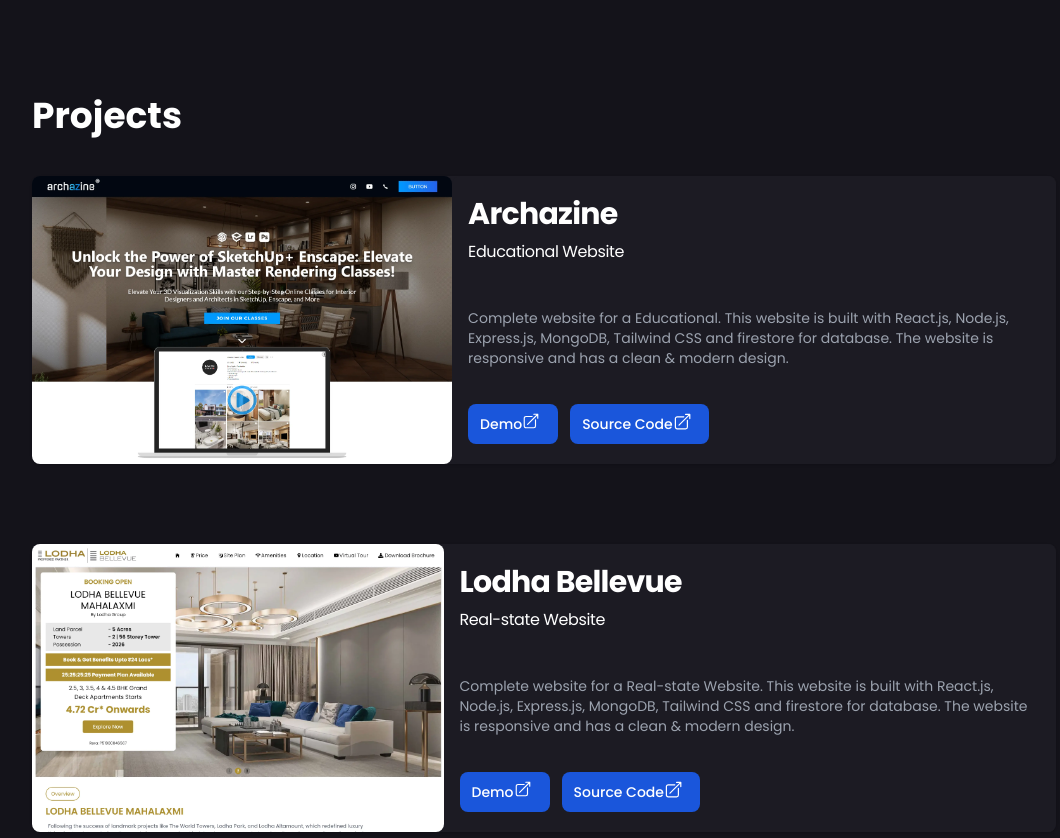
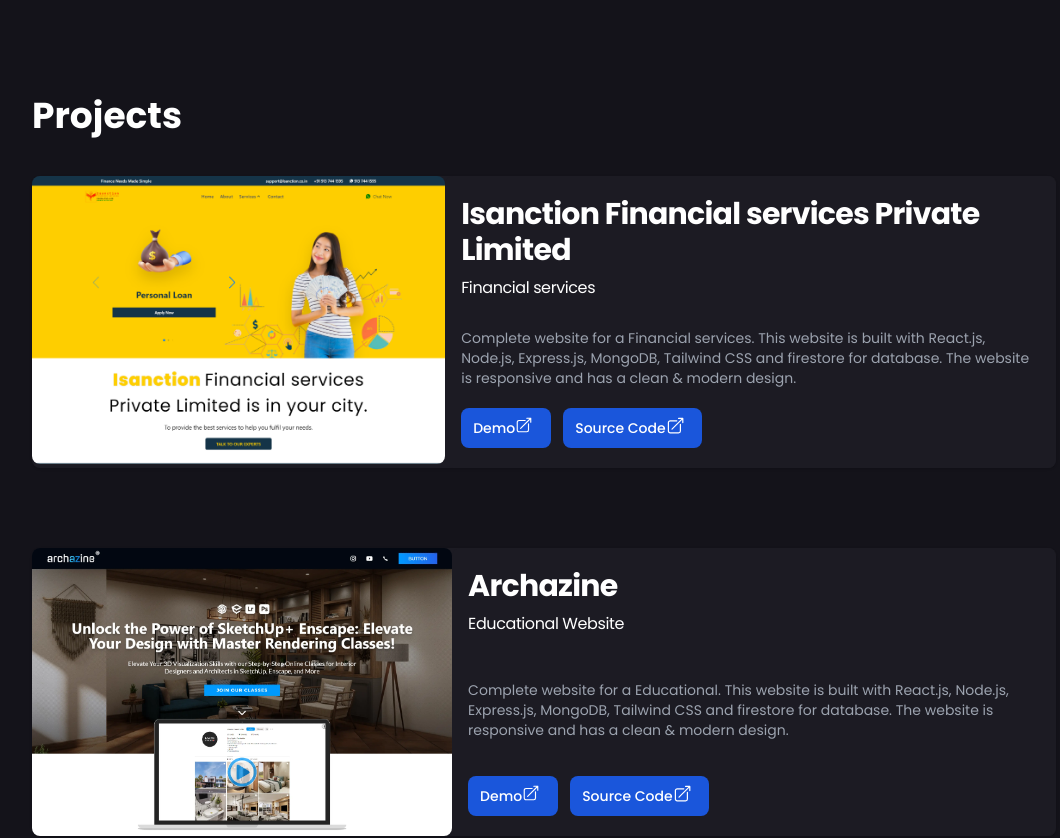
Before and after one commit to sandeshdulawat/sandeshdulawat-portfolio, a React (Vite) app: page / in a window 1280 px wide. Shown: the part 1380-2218 px from the top of the page, without its empty margins (96-1156 px from the left). Built offline with nearby package versions, Linux system fonts and the light colour scheme; a web font is replaced by a local one.

Commit message:
isanction project added

```diff
--- a/src/components/navbar/Navbar.jsx
+++ b/src/components/navbar/Navbar.jsx
@@ -9,21 +9,20 @@
     { title: "About", link: "#about" },
     { title: "Contact", link: "#contact" },
   ];
-
-  const [activeIndex, setActiveIndex] = useState(0); // Initialize with default active index
-  const [isOpen, setIsOpen] = useState(false); // State to manage menu visibility
+  const [activeIndex, setActiveIndex] = useState(0);
+  const [isOpen, setIsOpen] = useState(false);
 
   const handleItemClick = (index) => {
     setActiveIndex(index);
-    setIsOpen(false); // Close the menu after clicking on an item
+    setIsOpen(false);
   };
 
   const toggleMenu = () => {
-    setIsOpen(!isOpen); // Toggle menu visibility
+    setIsOpen(!isOpen);
   };
 
   return (
-    <nav className="bg-[#1c1b23] sticky top-0 w-full shadow-sm shadow-green-400 z-50">
+    <nav className="bg-[#1c1b23] sticky top-0 w-full shadow-sm shadow-blue-500 z-50">
       <div className="max-w-screen-xl flex flex-wrap items-center justify-between mx-auto p-4 relative">
         <a href="/" className="flex">
           <span className="self-center text-2xl font-semibold whitespace-nowrap font-protest uppercase text-white">
@@ -33,7 +32,7 @@
         </a>
         {isOpen ? (
           <button
-            onClick={toggleMenu} // Add onClick handler to toggle menu
+            onClick={toggleMenu}
             type="button"
             className="inline-flex items-center p-2 w-10 h-10 justify-center text-sm text-gray-500 rounded-lg md:hidden"
           >
@@ -56,11 +55,11 @@
           </button>
         ) : (
           <button
-            onClick={toggleMenu} // Add onClick handler to toggle menu
+            onClick={toggleMenu}
             type="button"
             className="inline-flex items-center p-2 w-10 h-10 justify-center text-sm text-gray-500 rounded-lg md:hidden"
             aria-controls="navbar-default"
-            aria-expanded={isOpen ? "true" : "false"} // Update aria-expanded based on menu state
+            aria-expanded={isOpen ? "true" : "false"}
           >
             <span className="sr-only">Open main menu</span>
             <svg
@@ -83,7 +82,7 @@
         <div
           className={`${
             isOpen ? "block" : "hidden"
-          } absolute inset-0 mt-12 sm:mt-0 md:mt-0 md:relative md:block md:w-auto bg-[#1c1b23]`} // Update visibility based on menu state
+          } absolute inset-0 mt-12 sm:mt-0 md:mt-0 md:relative md:block md:w-auto bg-[#1c1b23]`}
           id="navbar-default"
         >
           <ul className="bg-[#1c1b23] font-medium flex flex-col p-4 md:p-0 mt-4 md:flex-row md:space-x-8 rtl:space-x-reverse md:mt-0">
--- a/src/components/projects/Projects.jsx
+++ b/src/components/projects/Projects.jsx
@@ -3,6 +3,8 @@
 import mazeStudio from "../../assets/images/mazestudio.webp";
 import archazine from "../../assets/images/archazine-fullpage.webp";
 import lodha from "../../assets/images/lodhabellevues-fullpage.webp";
+import isanction from "../../assets/images/isanction.webp";
+
 
 function Projects() {
   return (
@@ -13,6 +15,79 @@
       >
         <div className="px-5 md:px-0">
           <h1 className="font-bold text-white text-4xl ">Projects</h1>
+        </div>
+
+        {/* isanction project  */}
+        <div className="flex flex-col items-center px-5 md:px-0">
+          <a className="flex flex-col rounded-lg shadow md:flex-row  bg-secondary my-10">
+            <div className="w-full h-72 overflow-hidden rounded-lg">
+              <img
+                className="hover:animate-scrollDown bg-cover"
+                src={isanction}
+                alt=""
+              />
+            </div>
+            <div className="flex flex-col justify-between px-4 leading-normal bg-secondary space-y-5 rounded-lg py-5">
+              <div>
+                <h5 className="mb-2 text-xl md:text-2xl lg:text-3xl font-bold tracking-tight  text-white ">
+                Isanction Financial services Private Limited
+                </h5>
+                <h5 className="mb-2 md:text-md tracking-tight  text-white ">
+                Financial services
+                </h5>
+              </div>
+              <p className="mb-3 md:text-sm text-gray-400">
+                Complete website for a Financial services. This website is built with
+                React.js, Node.js, Express.js, MongoDB, Tailwind CSS and
+                firestore for database. The website is responsive and has a
+                clean & modern design.
+              </p>
+              <div className="space-x-3">
+                <a
+                  href="https://zesty-sunshine-9fc40f.netlify.app/"
+                  target="blank_"
+                  className="inline-flex items-center px-2 py-2 md:px-3 md:py-2 text-sm font-medium text-center text-white bg-blue-700 rounded-lg hover:bg-blue-800 align-center"
+                >
+                  Demo
+                  <svg
+                    xmlns="http://www.w3.org/2000/svg"
+                    fill="none"
+                    viewBox="0 0 32 32"
+                    strokeWidth="1.5"
+                    stroke="currentColor"
+                    className="w-6 h-6"
+                  >
+                    <path
+                      strokeLinecap="round"
+                      strokeLinejoin="round"
+                      d="M13.5 6H5.25A2.25 2.25 0 003 8.25v10.5A2.25 2.25 0 005.25 21h10.5A2.25 2.25 0 0018 18.75V10.5m-10.5 6L21 3m0 0h-5.25M21 3v5.25"
+                    />
+                  </svg>
+                </a>
+                <a
+                  href="https://github.com/sandeshdulawat/"
+                  target="blank_"
+                  className="inline-flex items-center px-3 py-2 text-sm font-medium text-center text-white bg-blue-700 rounded-lg hover:bg-blue-800 focus:ring-4 focus:outline-none focus:ring-blue-300 dark:bg-blue-600 dark:hover:bg-blue-700 dark:focus:ring-blue-800"
+                >
+                  Source Code
+                  <svg
+                    xmlns="http://www.w3.org/2000/svg"
+                    fill="none"
+                    viewBox="0 0 30 30"
+                    strokeWidth="1.5"
+                    stroke="currentColor"
+                    className="w-6 h-6"
+                  >
+                    <path
+                      strokeLinecap="round"
+                      strokeLinejoin="round"
+                      d="M13.5 6H5.25A2.25 2.25 0 003 8.25v10.5A2.25 2.25 0 005.25 21h10.5A2.25 2.25 0 0018 18.75V10.5m-10.5 6L21 3m0 0h-5.25M21 3v5.25"
+                    />
+                  </svg>
+                </a>
+              </div>
+            </div>
+          </a>
         </div>
 
         {/* archazine project */}
--- a/src/index.css
+++ b/src/index.css
@@ -34,12 +34,12 @@
 }
 
 .nav-link:hover {
-  color: yellowgreen ;
+  color: #3261cd ;
 }
 
 .nav-link.active {
-  color: yellowgreen;
-  border-bottom: 2px solid yellowgreen;
+  color: #3261cd;
+  border-bottom: 2px solid #3261cd;
   border-radius: 4px;
 }
 
```
Also changed, not shown: src/assets/images/isanction.webp (added).
